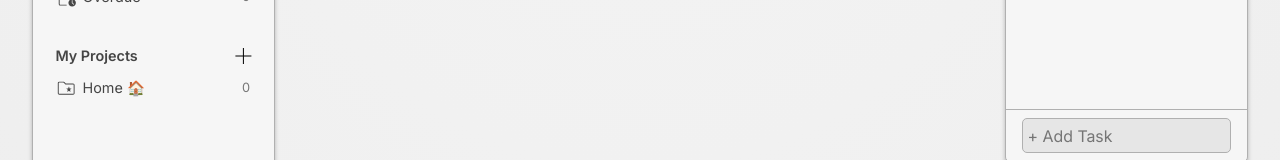
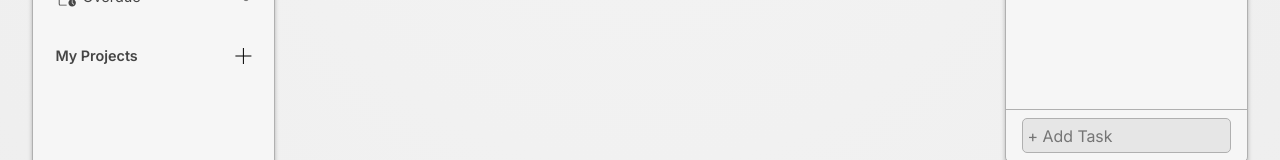
Before and after one commit to JohnKelly-T/to-do-list, a website built with webpack: page src/template.html in a window 1280 px wide. Shown: the part 398-558 px from the top of the page. Built offline with nearby package versions, Linux system fonts and the light colour scheme.

Commit message:
Remove hardcoded project nav

```diff
--- a/src/template.html
+++ b/src/template.html
@@ -61,13 +61,7 @@
               <button id="add-project"><svg xmlns="http://www.w3.org/2000/svg" width="24" height="24" viewBox="0 0 24 24"><path fill="currentColor" d="M11.5 20v-7.5H4v-1h7.5V4h1v7.5H20v1h-7.5V20z"/></svg></button>
             </div>
 
-            <div id="project-list">
-              <button class="nav-btn">
-                <svg class="nav-btn-icon" xmlns="http://www.w3.org/2000/svg" viewBox="0 0 24 24"><path fill="currentColor" d="M4.616 19q-.691 0-1.153-.462T3 17.384V6.616q0-.691.463-1.153T4.615 5h4.31q.323 0 .628.13q.305.132.522.349L11.596 7h7.789q.69 0 1.153.463T21 8.616v8.769q0 .69-.462 1.153T19.385 19zm0-1h14.769q.269 0 .442-.173t.173-.442v-8.77q0-.269-.173-.442T19.385 8h-8.19L9.366 6.173q-.096-.096-.202-.134Q9.06 6 8.946 6h-4.33q-.269 0-.442.173T4 6.616v10.769q0 .269.173.442t.443.173M4 18V6zm10.9-3.338l1.392 1.063q.131.087.24.006t.059-.217l-.51-1.741l1.461-1.188q.106-.087.056-.22q-.05-.134-.186-.134h-1.766l-.554-1.685q-.05-.136-.192-.136t-.192.136l-.554 1.685h-1.765q-.137 0-.187.134q-.05.133.056.22l1.461 1.188l-.51 1.74q-.05.137.06.218t.239-.006z"/></svg>
-                <div class="nav-btn-text">Home 🏠</div>
-                <div id="all-tasks-count" class="task-count">0</div>
-              </button>
-            </div>
+            <div id="project-list"></div>
           </div>
         </div>
 
```
